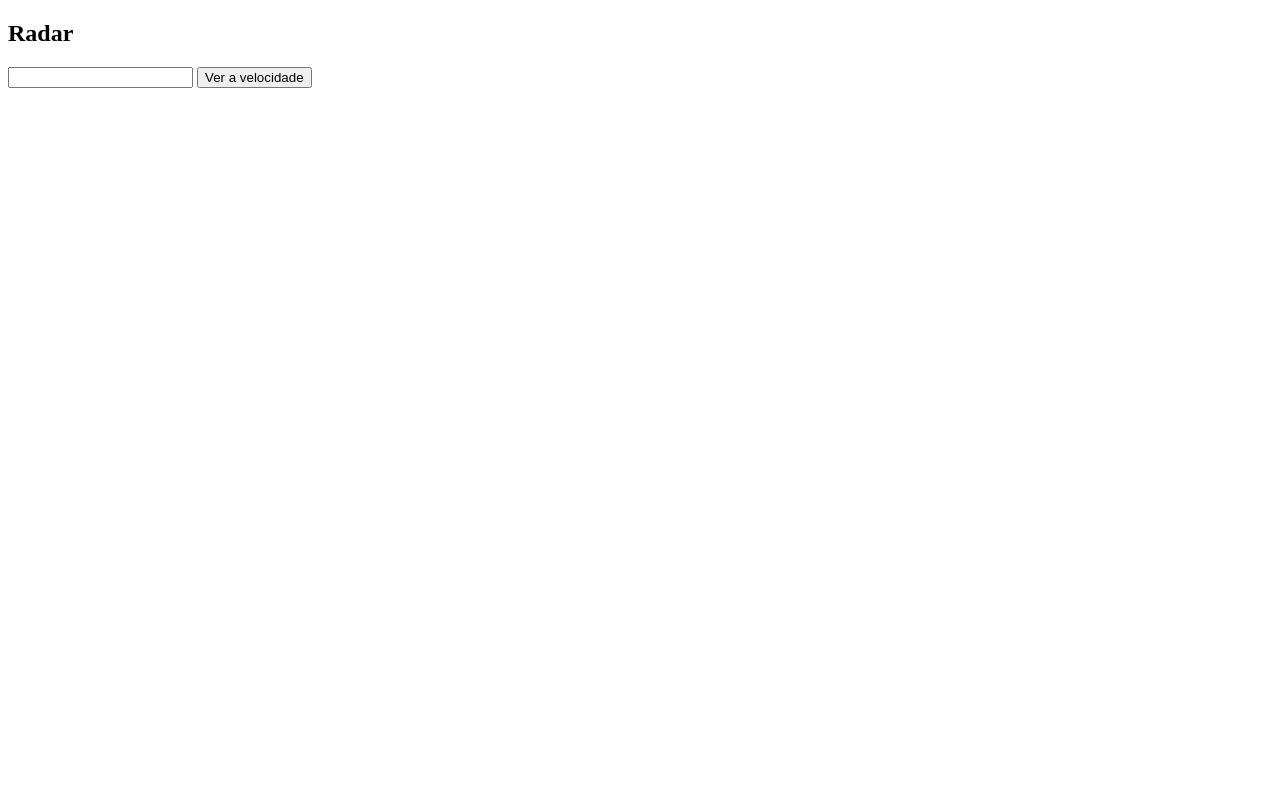
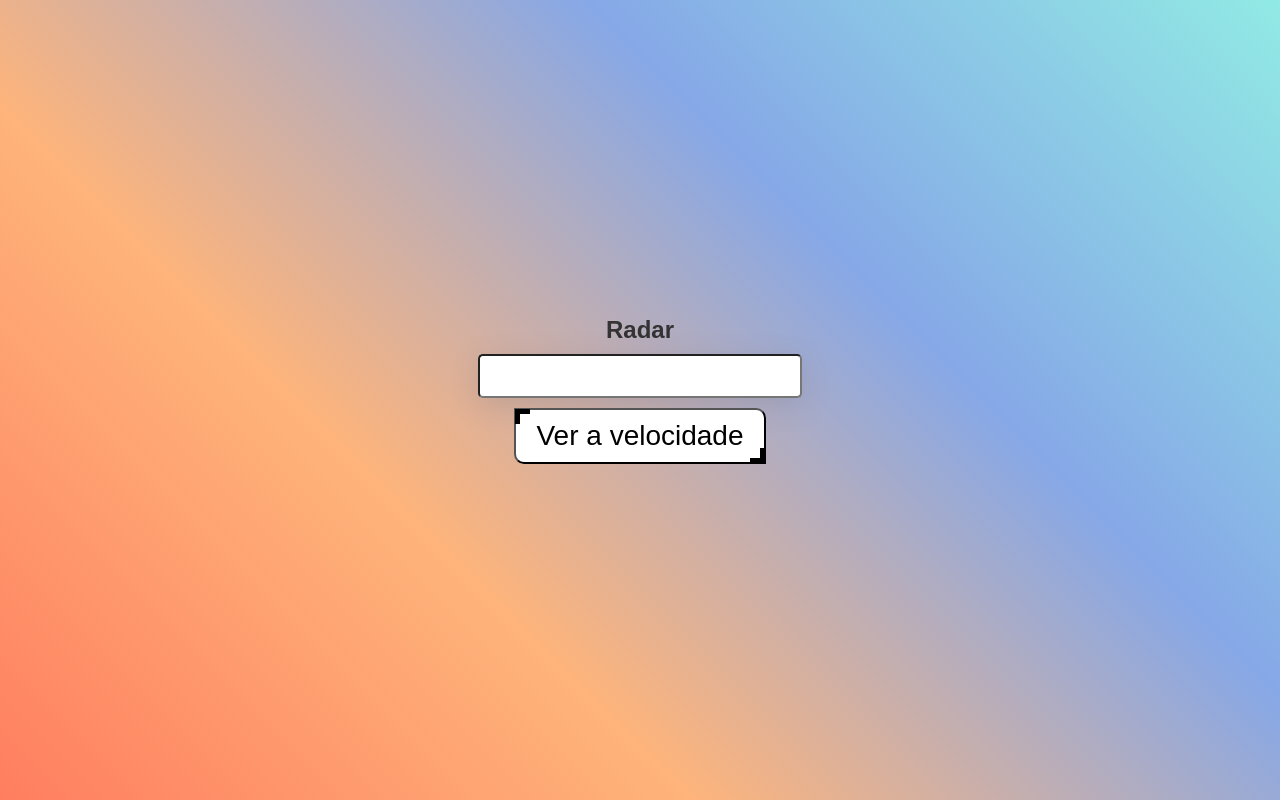
Before and after one commit to MatheusPiresDEV/1-Atividade-DSN, a plain HTML site: page AtividadeRadar/index.html in a window 1280 px wide. Drawn offline with Linux system fonts and the light colour scheme.

Commit message:
style on radar

```diff
--- a/AtividadeRadar/index.html
+++ b/AtividadeRadar/index.html
@@ -3,6 +3,7 @@
 <head>
     <meta charset="UTF-8">
     <meta name="viewport" content="width=device-width, initial-scale=1.0">
+    <link rel="stylesheet" href="style.css">
     <title>Radar</title>
 </head>
 <body>
--- /dev/null
+++ b/AtividadeRadar/style.css
@@ -0,0 +1,97 @@
+* {
+    text-decoration: none;
+    margin: 0px;
+    padding: 0px;
+}
+
+
+body {
+    background: linear-gradient(45deg, #ff7e5f, #feb47b, #86a8e7, #91eae4);
+    font-family: Arial, sans-serif;
+    display: flex;
+    flex-direction: column;
+    align-items: center;
+    justify-content: center;
+    height: 100vh;
+    margin: 0;
+}
+
+h2 {
+    color: #333;
+}
+
+input {
+    margin: 10px;
+    padding: 10px;
+    font-size: 16px;
+    border-radius: 5px;
+    box-shadow: rgba(100, 100, 111, 0.2) 0px 7px 29px 0px;
+    width: 300px;
+    height: 20px;
+}
+
+button {
+
+    cursor: pointer;
+    position: relative;
+    padding: 10px 20px;
+    background: white;
+    font-size: 28px;
+    border-top-right-radius: 10px;
+    border-bottom-left-radius: 10px;
+    transition: all 1s;
+
+    &:after,
+    &:before {
+        content: " ";
+        width: 10px;
+        height: 10px;
+        position: absolute;
+        border: 0px solid #fff;
+        transition: all 1s;
+    }
+
+    &:after {
+        top: -1px;
+        left: -1px;
+        border-top: 5px solid black;
+        border-left: 5px solid black;
+    }
+
+    &:before {
+        bottom: -1px;
+        right: -1px;
+        border-bottom: 5px solid black;
+        border-right: 5px solid black;
+    }
+
+    &:hover {
+        border-top-right-radius: 0px;
+        border-bottom-left-radius: 0px;
+        background: rgba(0, 0, 0, .5);
+        color: white;
+
+        &:before,
+        &:after {
+
+            width: 100%;
+            height: 100%;
+            border-color: white;
+        }
+    }
+}
+
+.data-container {
+    background: #ffebee;
+    height: 100vh;
+    scale: 2;
+    display: flex;
+    justify-content: center;
+    align-items: center;
+}
+
+#resp {
+    margin-top: 20px;
+    font-size: 24px;
+    color: #333;
+}
```
